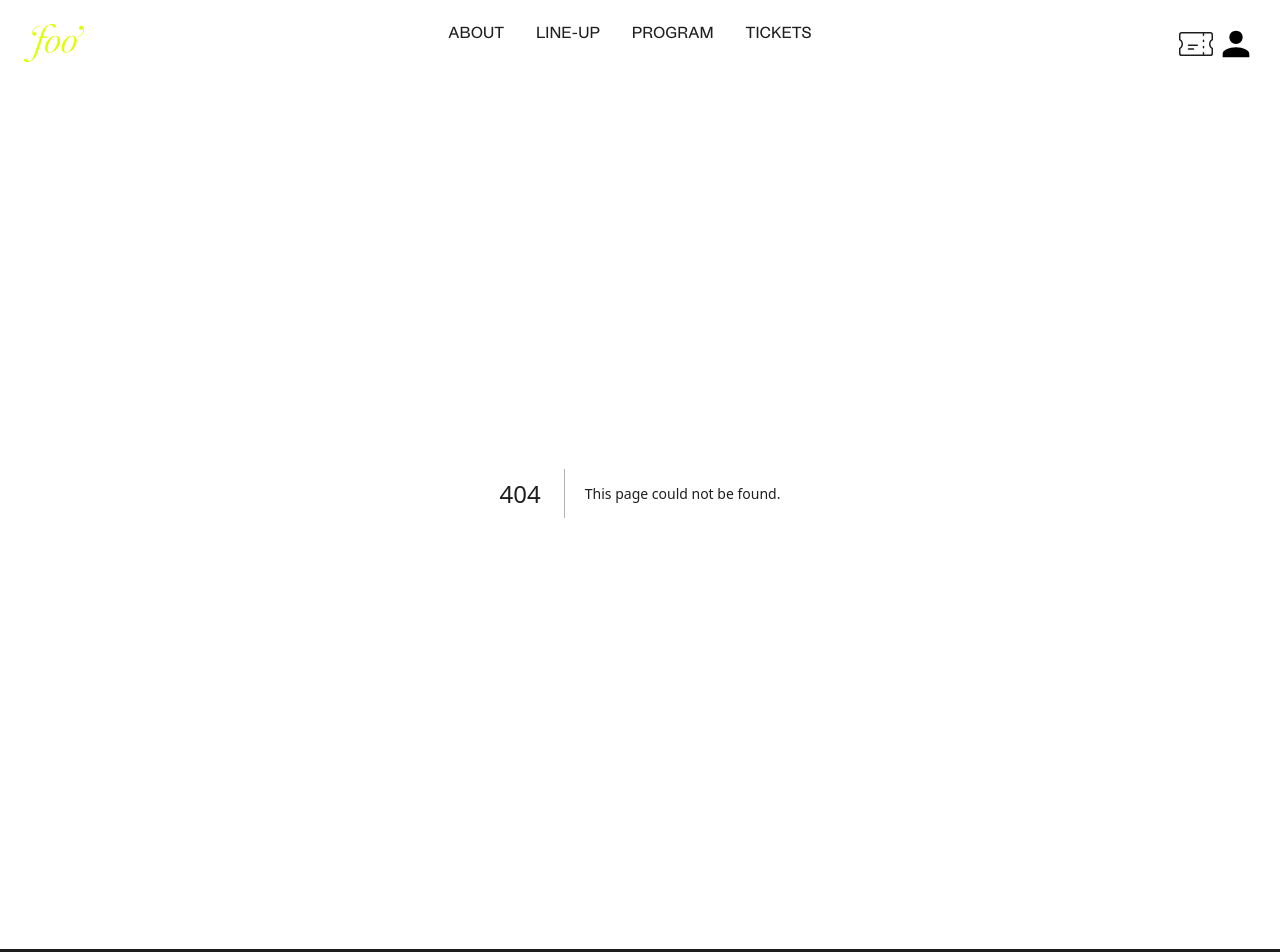
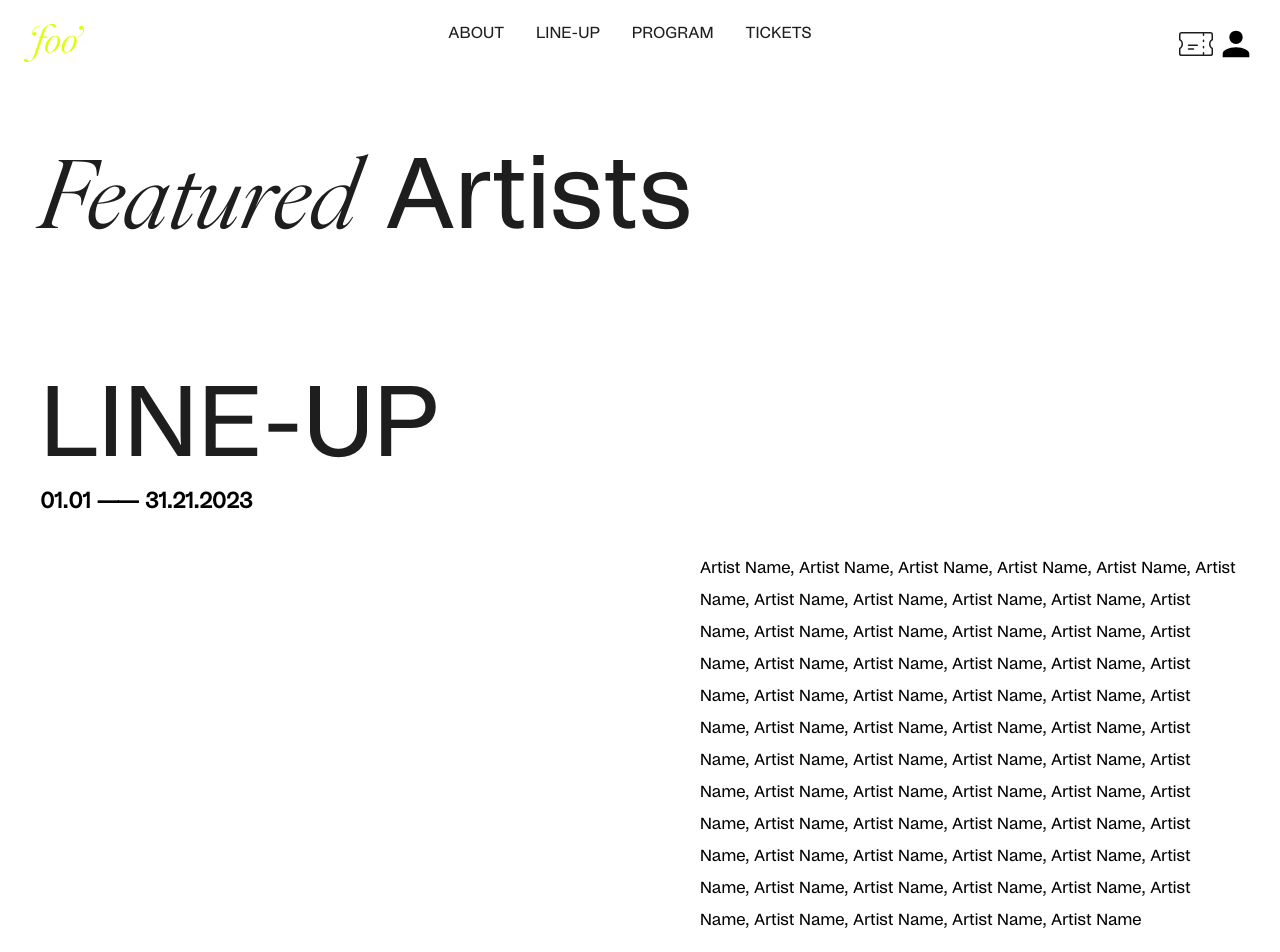
Before and after one commit to ozolinala/fooFestApp-forked, a Next.js app: page /lineup in a window 1280 px wide. Before the commit this address had no page. Shown: the top 952 px of the page. Built offline with nearby package versions, Linux system fonts and the light colour scheme.

Commit message:
lineup page without images

```diff
--- /dev/null
+++ b/pages/lineup.js
@@ -0,0 +1,28 @@
+import Head from 'next/head'
+import Ticket from '../components/Ticket';
+import styles from "@/styles/Lineup.module.css";
+
+export default function Home({data}) {
+  return (
+    <>
+      <Head>
+        <title>fooFest</title>
+        <meta name="description" content="Generated by create next app" />
+        <meta name="viewport" content="width=device-width, initial-scale=1" />
+        <link rel="icon" href="/favicon.ico" />
+      </Head>
+<div className={styles.wrapper}>
+  <h1> <div className={styles.written}>Featured</div>  Artists</h1>
+</div>
+<div className={styles.fleximages}>
+
+</div>
+<div className={styles.wrapper}>
+    <h1 className={styles.lineup}>LINE-UP</h1>
+    <h3>01.01 ⸺ 31.21.2023</h3>
+    <div className={styles.artistLineup}>
+    <p className={styles.rightAligned}>Artist Name, Artist Name, Artist Name, Artist Name, Artist Name, Artist Name, Artist Name, Artist Name, Artist Name, Artist Name, Artist Name, Artist Name, Artist Name, Artist Name, Artist Name, Artist Name, Artist Name, Artist Name, Artist Name, Artist Name, Artist Name, Artist Name, Artist Name, Artist Name, Artist Name, Artist Name, Artist Name, Artist Name, Artist Name, Artist Name, Artist Name, Artist Name, Artist Name, Artist Name, Artist Name, Artist Name, Artist Name, Artist Name, Artist Name, Artist Name, Artist Name, Artist Name, Artist Name, Artist Name, Artist Name, Artist Name, Artist Name, Artist Name, Artist Name, Artist Name, Artist Name, Artist Name, Artist Name, Artist Name, Artist Name, Artist Name, Artist Name, Artist Name, Artist Name, Artist Name</p>
+</div></div>
+    </>
+  );
+}
--- a/styles/Home.module.css
+++ b/styles/Home.module.css
@@ -18,7 +18,7 @@
 }
 
 .Main {
-  width: 90%;
+  width: 95%;
   margin: auto;
 
 }
--- /dev/null
+++ b/styles/Lineup.module.css
@@ -0,0 +1,20 @@
+.written{
+    font-family:"FiveSerifLightItalic";
+    display: inline;
+    }
+    .wrapper{
+        padding: 5vh;
+    }
+
+    .lineup{
+        margin: 0;
+    }
+
+    .artistLineup{
+        line-height: 2;
+        display: flex;
+        justify-content: flex-end;
+      }
+      .rightAligned{
+        max-width: 45%;
+      }
--- a/styles/globals.css
+++ b/styles/globals.css
@@ -17,8 +17,11 @@ h1{
 }
 h2{
   color:var(--main-black);
-  font-size: 55px;
-  font-weight: 300;
+  font-size: 58px;
+  margin-bottom: 4vh;
+}
+h3{
+  font-size: 22px;
   margin-bottom: 4vh;
 }
 
```
